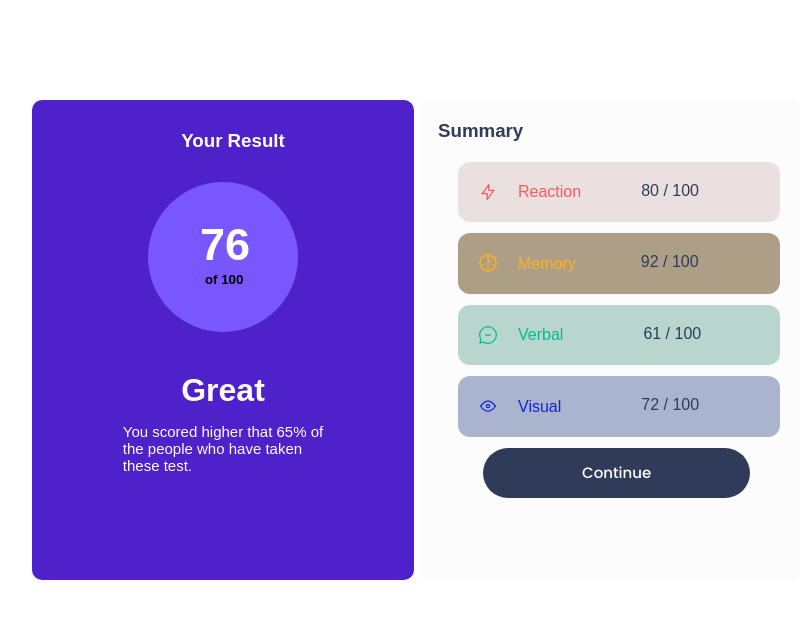
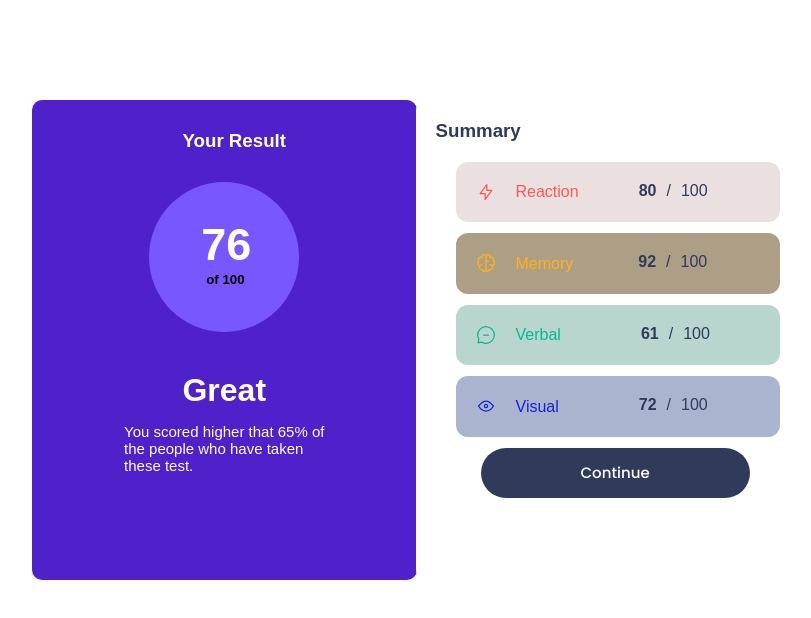
Before and after one commit to KaraniWachira/Desktop-Result-summary-component, a plain HTML site: page index.html in a window 1280 px wide. Shown: the whole page, without its empty margins (224-1035 px from the left). Drawn offline with Linux system fonts and the light colour scheme.

Commit message:
adjusted padding on item 2

```diff
--- a/index.html
+++ b/index.html
@@ -37,25 +37,25 @@
    <div class="reaction-rating">
     <svg xmlns="http://www.w3.org/2000/svg" width="20" height="20" fill="none" viewBox="0 0 20 20"><path stroke="#F55" stroke-linecap="round" stroke-linejoin="round" stroke-width="1.25" d="M10.833 8.333V2.5l-6.666 9.167h5V17.5l6.666-9.167h-5Z"/></svg>
     <h4>Reaction</h4>
-    <p>80 / 100</p>
+    <p><span id="rate">80</span> / <span class="percentile">100</span></p>
    </div>
 
    <div class="memory-rating">
     <svg xmlns="http://www.w3.org/2000/svg" width="20" height="20" fill="none" viewBox="0 0 20 20"><path stroke="#FFB21E" stroke-linecap="round" stroke-linejoin="round" stroke-width="1.25" d="M5.833 11.667a2.5 2.5 0 1 0 .834 4.858"/><path stroke="#FFB21E" stroke-linecap="round" stroke-linejoin="round" stroke-width="1.25" d="M3.553 13.004a3.333 3.333 0 0 1-.728-5.53m.025-.067a2.083 2.083 0 0 1 2.983-2.824m.199.054A2.083 2.083 0 1 1 10 3.75v12.917a1.667 1.667 0 0 1-3.333 0M10 5.833a2.5 2.5 0 0 0 2.5 2.5m1.667 3.334a2.5 2.5 0 1 1-.834 4.858"/><path stroke="#FFB21E" stroke-linecap="round" stroke-linejoin="round" stroke-width="1.25" d="M16.447 13.004a3.334 3.334 0 0 0 .728-5.53m-.025-.067a2.083 2.083 0 0 0-2.983-2.824M10 3.75a2.085 2.085 0 0 1 2.538-2.033 2.084 2.084 0 0 1 1.43 2.92m-.635 12.03a1.667 1.667 0 0 1-3.333 0"/></svg>
     <h4>Memory</h4>
-    <p>92 / 100</p>
+    <p><span id="rate">92</span> / <span class="percentile">100</span></p>
    </div>
 
    <div class="verbal-rating">
     <svg xmlns="http://www.w3.org/2000/svg" width="20" height="20" fill="none" viewBox="0 0 20 20"><path stroke="#00BB8F" stroke-linecap="round" stroke-linejoin="round" stroke-width="1.25" d="M7.5 10h5M10 18.333A8.333 8.333 0 1 0 1.667 10c0 1.518.406 2.942 1.115 4.167l-.699 3.75 3.75-.699A8.295 8.295 0 0 0 10 18.333Z"/></svg>
     <h4>Verbal</h4>
-    <p>61 / 100</p>
+    <p><span id="rate">61</span> / <span class="percentile">100</span></p>
    </div>
 
    <div class="visual-rating">
     <svg xmlns="http://www.w3.org/2000/svg" width="20" height="20" fill="none" viewBox="0 0 20 20"><path stroke="#1125D6" stroke-linecap="round" stroke-linejoin="round" stroke-width="1.25" d="M10 11.667a1.667 1.667 0 1 0 0-3.334 1.667 1.667 0 0 0 0 3.334Z"/><path stroke="#1125D6" stroke-linecap="round" stroke-linejoin="round" stroke-width="1.25" d="M17.5 10c-1.574 2.492-4.402 5-7.5 5s-5.926-2.508-7.5-5C4.416 7.632 6.66 5 10 5s5.584 2.632 7.5 5Z"/></svg>
     <h4>Visual</h4>
-    <p>72 / 100</p>
+    <p><span id="rate">72</span>  / <span class="percentile">100</span></p>
    </div>
 
    <button class="btn">
--- a/styles.css
+++ b/styles.css
@@ -24,7 +24,7 @@ body {
     display: flex;
     height: 100vh;
 
-    hghh
+
 }
 
 /* item-1 begins
@@ -86,13 +86,14 @@ h2 {
 /* item-2 begin */
 
 .item-2 {
-    background-color:hsl(0, 0%, 99%);
+    background-color:hsl(0, 100%, 100%);
     width: 90%;
     height: 100%;
     border-radius: 10px;
     display: flex;
     flex-direction: column;
     gap: 6px;
+    margin-left: -5px;
 }
 
 h3 {
@@ -224,3 +225,12 @@ svg {
     margin-left: 20px;
     margin-top: 20px;
 }
+
+#rate {
+    padding-right: 10px;
+    font-weight: 900;
+}
+
+.percentile {
+    padding-left: 10px;
+}
```
